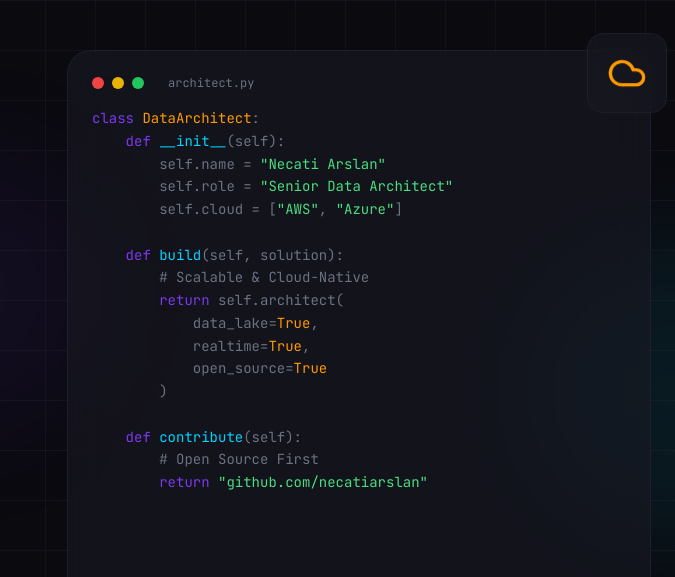
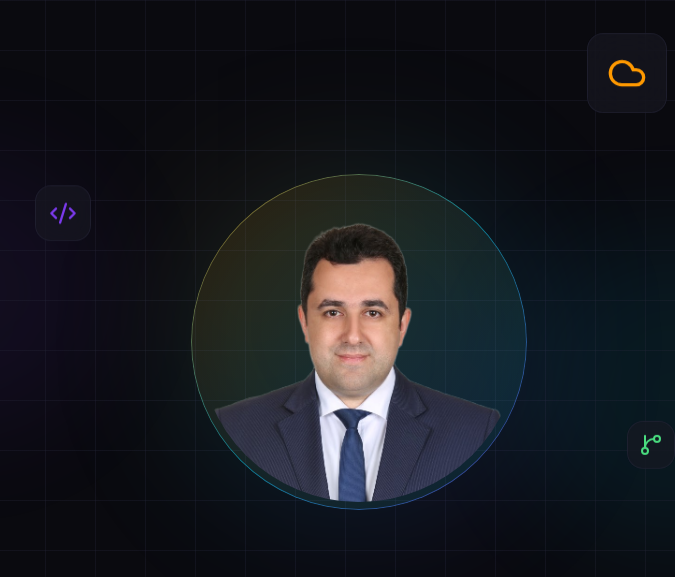
Before and after one commit to necatiarslan/necatiarslan.github.io, a plain HTML site: page index.html in a window 1280 px wide. Shown: the part 150-727 px from the top of the page, 605-1280 px from the left. Drawn offline with nearby package versions, Linux system fonts and the light colour scheme.

Commit message:
photo added

```diff
--- a/index.html
+++ b/index.html
@@ -303,35 +303,22 @@
                     </div>
                 </div>
 
-                <!-- Hero Visual -->
+                <!-- Hero Visual - Photo -->
                 <div class="relative hidden lg:block animate-in" style="animation-delay: 0.2s;">
-                    <div class="relative w-full aspect-square">
-                        <!-- Code Block Visual -->
-                        <div class="absolute inset-0 glass rounded-3xl p-6 font-mono text-sm overflow-hidden">
-                            <div class="flex items-center gap-2 mb-4">
-                                <div class="w-3 h-3 rounded-full bg-red-500"></div>
-                                <div class="w-3 h-3 rounded-full bg-yellow-500"></div>
-                                <div class="w-3 h-3 rounded-full bg-green-500"></div>
-                                <span class="ml-4 text-muted text-xs">architect.py</span>
+                    <div class="relative w-full aspect-square flex items-center justify-center">
+                        <!-- Photo Container with Glow Effect -->
+                        <div class="relative">
+                            <!-- Glow Background -->
+                            <div
+                                class="absolute inset-0 bg-gradient-to-br from-aws-orange/30 via-cyber-blue/20 to-cyber-purple/30 rounded-full blur-3xl scale-110 animate-pulse-slow">
                             </div>
-                            <pre
-                                class="text-muted leading-relaxed"><code><span class="text-cyber-purple">class</span> <span class="text-aws-orange">DataArchitect</span>:
-    <span class="text-cyber-purple">def</span> <span class="text-cyber-blue">__init__</span>(self):
-        self.name = <span class="text-green-400">"Necati Arslan"</span>
-        self.role = <span class="text-green-400">"Senior Data Architect"</span>
-        self.cloud = [<span class="text-green-400">"AWS"</span>, <span class="text-green-400">"Azure"</span>]
 
-    <span class="text-cyber-purple">def</span> <span class="text-cyber-blue">build</span>(self, solution):
-        <span class="text-muted"># Scalable & Cloud-Native</span>
-        <span class="text-cyber-purple">return</span> self.architect(
-            data_lake=<span class="text-aws-orange">True</span>,
-            realtime=<span class="text-aws-orange">True</span>,
-            open_source=<span class="text-aws-orange">True</span>
-        )
-
-    <span class="text-cyber-purple">def</span> <span class="text-cyber-blue">contribute</span>(self):
-        <span class="text-muted"># Open Source First</span>
-        <span class="text-cyber-purple">return</span> <span class="text-green-400">"github.com/necatiarslan"</span></code></pre>
+                            <!-- Photo with Gradient Border -->
+                            <div class="relative gradient-border rounded-full p-2">
+                                <img src="photos/photo_tuxedo.png"
+                                    alt="Necati Arslan - Data Architect & AWS Cloud Expert"
+                                    class="w-80 h-80 object-cover object-top rounded-full" />
+                            </div>
                         </div>
 
                         <!-- Floating Elements -->
@@ -342,6 +329,14 @@
                         <div class="absolute -bottom-4 -left-4 w-16 h-16 glass rounded-2xl flex items-center justify-center animate-float"
                             style="animation-delay: 1s;">
                             <i data-lucide="database" class="w-8 h-8 text-cyber-blue"></i>
+                        </div>
+                        <div class="absolute top-1/4 -left-8 w-14 h-14 glass rounded-2xl flex items-center justify-center animate-float"
+                            style="animation-delay: 2s;">
+                            <i data-lucide="code-2" class="w-7 h-7 text-cyber-purple"></i>
+                        </div>
+                        <div class="absolute bottom-1/4 -right-6 w-12 h-12 glass rounded-2xl flex items-center justify-center animate-float"
+                            style="animation-delay: 3s;">
+                            <i data-lucide="git-branch" class="w-6 h-6 text-green-400"></i>
                         </div>
                     </div>
                 </div>
@@ -388,8 +383,8 @@
                             class="px-3 py-1 bg-aws-orange/10 text-aws-orange text-xs rounded-full font-mono">Lambda</span>
                         <span
                             class="px-3 py-1 bg-aws-orange/10 text-aws-orange text-xs rounded-full font-mono">Glue</span>
-                        <span
-                            class="px-3 py-1 bg-aws-orange/10 text-aws-orange text-xs rounded-full font-mono">Step Functions</span>
+                        <span class="px-3 py-1 bg-aws-orange/10 text-aws-orange text-xs rounded-full font-mono">Step
+                            Functions</span>
                         <span
                             class="px-3 py-1 bg-aws-orange/10 text-aws-orange text-xs rounded-full font-mono">EMR</span>
                     </div>
```
Also changed, not shown: photos/photo_tuxedo.png (added).
